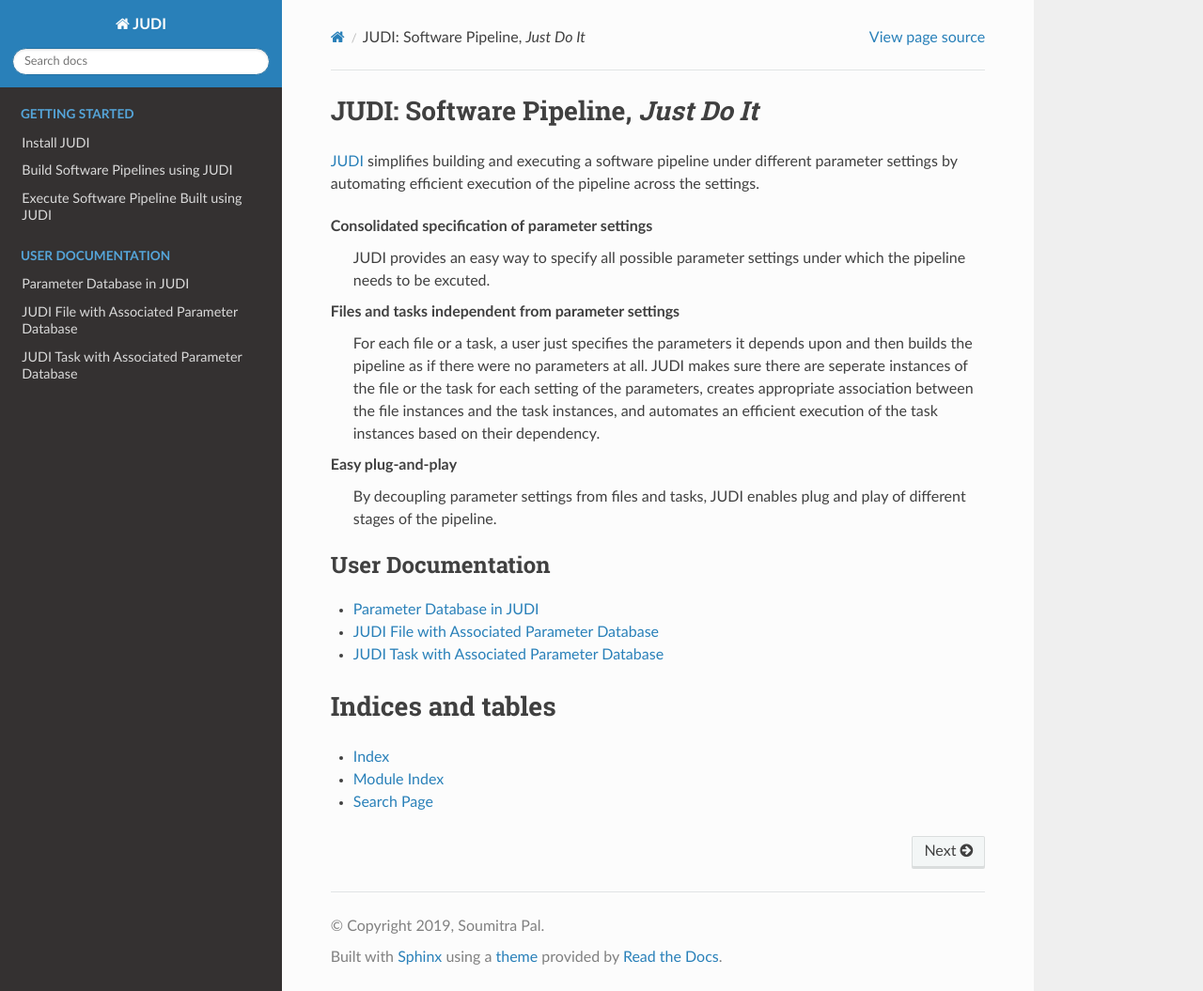
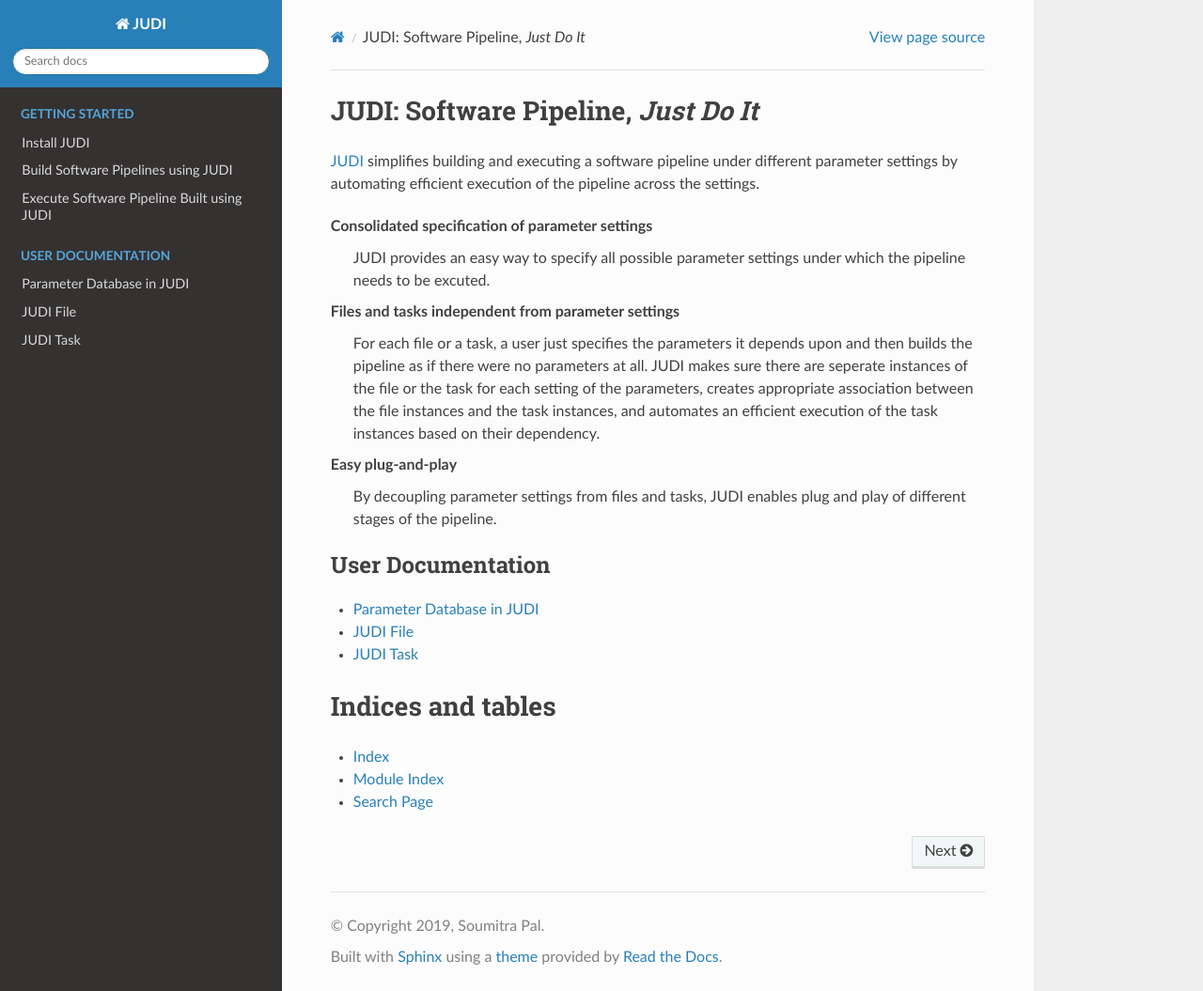
Before and after one commit to ncbi/JUDI, a Sphinx documentation site: the page built from docs/source/index.rst, in a window 1280 px wide and 1055 px high. Shown: the whole window at 94% size. Built offline with Sphinx 7.4.7 and the Read the Docs theme 2.0.0, drawn with Linux system fonts in a browser that asks for light colours.

Commit message:
Updated docs

```diff
--- a/docs/source/index.rst
+++ b/docs/source/index.rst
@@ -33,7 +33,7 @@
 .. _JUDI: http://judi.readthedocs.org/
 
 
-.. _get-started
+.. _get-started:
 
 .. toctree::
    :maxdepth: 2
--- a/docs/source/judi-files.rst
+++ b/docs/source/judi-files.rst
@@ -1,5 +1,5 @@
-JUDI File with Associated Parameter Database
-============================================
+JUDI File
+=========
 
 .. meta::
    :description lang=en: Get started creating software pipelines using JUDI.
--- a/docs/source/judi-tasks.rst
+++ b/docs/source/judi-tasks.rst
@@ -1,5 +1,5 @@
-JUDI Task with Associated Parameter Database
-============================================
+JUDI Task
+=========
 
 .. meta::
    :description lang=en: Get started creating software pipelines using JUDI.
```
